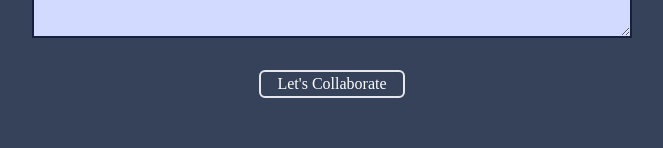
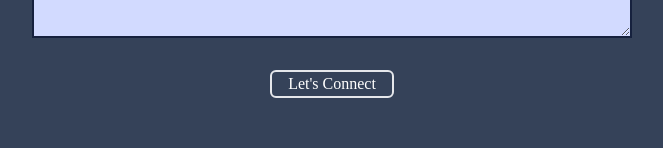
Before and after one commit to THEJA-14/Portfolio_Website, a React (Create React App) app: page / in a window 1280 px wide. Shown: the part 3706-3854 px from the top of the page, without its empty margins (308-971 px from the left). Built offline with nearby package versions, Linux system fonts and the light colour scheme.

Commit message:
Update Contact.jsx
Content changed

```diff
--- a/src/components/Contact.jsx
+++ b/src/components/Contact.jsx
@@ -41,7 +41,7 @@ const Contact = () => {
           placeholder="Message For Me"
         ></textarea>
         <button className=" text-white border-2 rounded-md hover:bg-[#B2A4FF] hover:text-white px-4 my-8 mx-auto flex items-center duration-300 ">
-          Let's Collaborate
+          Let's Connect
         </button>
       </form>
       <div className=" py-3 flex flex-col items-center">
```
